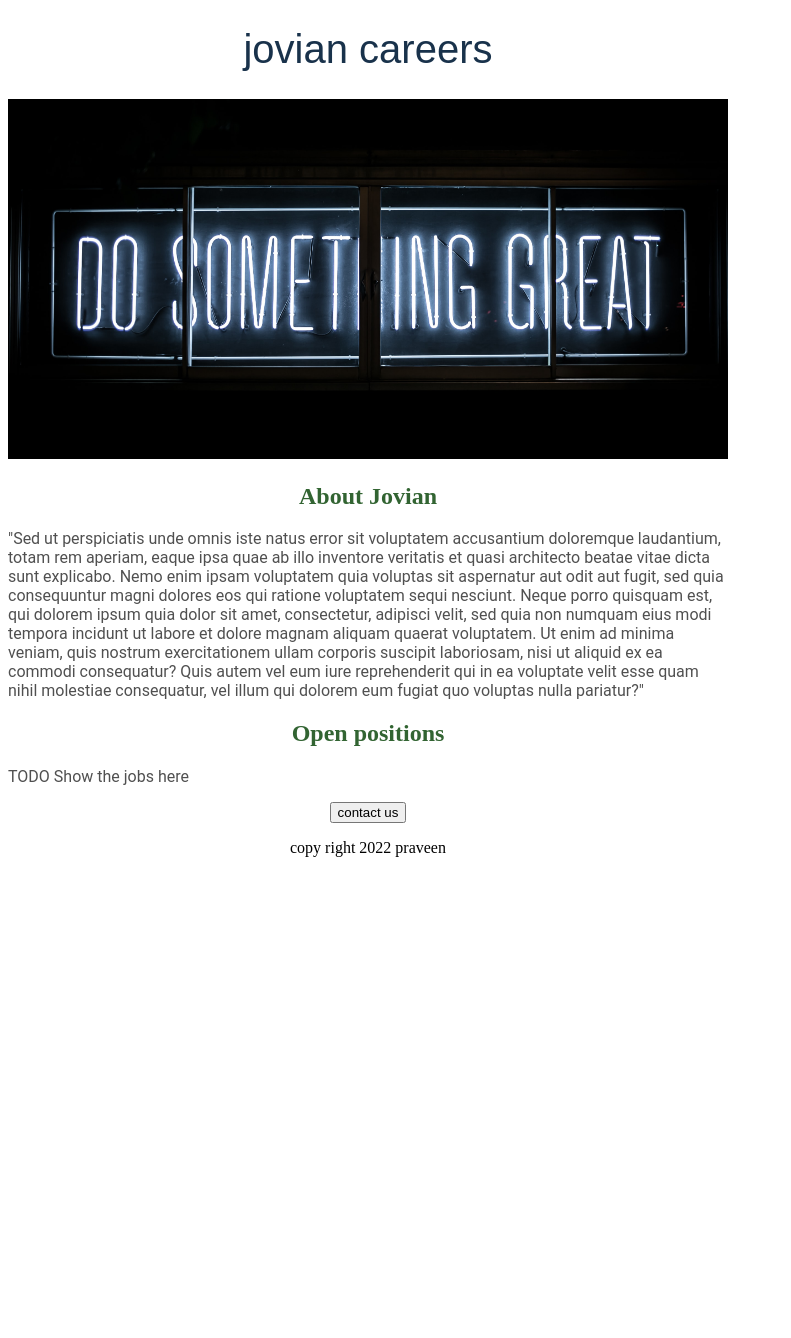
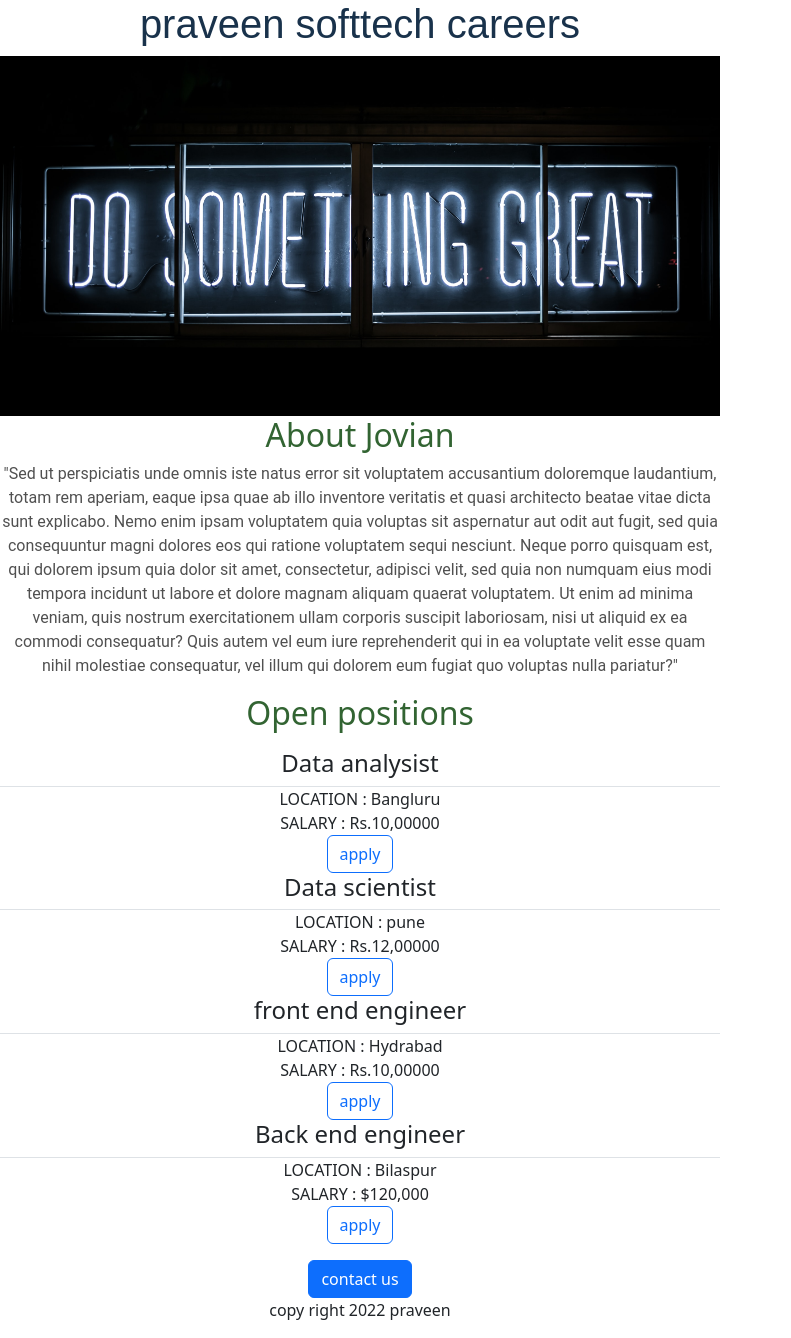
Before and after one commit to praveenpandey77/after-assignment-in-diwali, a Flask app: page / in a window 1280 px wide. Shown: the whole page, without its empty margins (0-791 px from the left). Before the commit the page ends 857 px from the top, so only its background shows below. Run offline with Flask 2, Linux system fonts and the light colour scheme.

Commit message:
inculded apply button in job

```diff
--- a/app.py
+++ b/app.py
@@ -2,10 +2,39 @@
 
 app = Flask(__name__)
 
+JOBS = [
+  {
+    'ID' : 1,
+    'TITLE' : 'Data analysist',
+    'LOCATION' : 'Bangluru',
+    'SALARY' : 'Rs.10,00000'
+  },
+
+  {
+    'ID' : 2,
+    'TITLE' : 'Data scientist',
+    'LOCATION' : 'pune',
+    'SALARY' : 'Rs.12,00000'
+  },
+
+  {
+    'ID' : 3,
+    'TITLE' : 'front end engineer',
+    'LOCATION' : 'Hydrabad',
+    'SALARY' : 'Rs.10,00000'
+  },
+
+  {
+    'ID' : 1,
+    'TITLE' : 'Back end engineer',
+    'LOCATION' : 'Bilaspur',
+    'SALARY' : '$120,000'
+  }
+]
 
 @app.route("/")
 def hello_world():
-  return render_template('home.html')
+  return render_template('home.html', jobs=JOBS, company_name= 'praveen softtech')
 
 
 if __name__ == "__main__":
--- a/templates/home.html
+++ b/templates/home.html
@@ -1,6 +1,9 @@
 <!DOCTYPE html>
 <html>
   <head>
+     <meta charset="utf-8">
+    <meta name="viewport" content="width=device-width, initial-scale=1">
+    <link href="https://cdn.jsdelivr.net/npm/bootstrap@5.2.2/dist/css/bootstrap.min.css" rel="stylesheet" integrity="sha384-Zenh87qX5JnK2Jl0vWa8Ck2rdkQ2Bzep5IDxbcnCeuOxjzrPF/et3URy9Bv1WTRi" crossorigin="anonymous">
     <title>jovian career</title>
     <style>
       h1{
@@ -38,18 +41,25 @@
       }
     </style>
   </head>
-  <body>
+  <body class = "text-center" >
     <div id="container">
-    <h1>jovian careers</h1>
+    <h1>{{company_name}} careers</h1>
      <img id="diwalli" src="https://dewali-home-work-1.praveenpandey77.repl.co/static/bannerdiwalli.jpg" >
     <h2>About Jovian</h2>
       <p class="bodytext">
     "Sed ut perspiciatis unde omnis iste natus error sit voluptatem accusantium doloremque laudantium, totam rem aperiam, eaque ipsa quae ab illo inventore veritatis et quasi architecto beatae vitae dicta sunt explicabo. Nemo enim ipsam voluptatem quia voluptas sit aspernatur aut odit aut fugit, sed quia consequuntur magni dolores eos qui ratione voluptatem sequi nesciunt. Neque porro quisquam est, qui dolorem ipsum quia dolor sit amet, consectetur, adipisci velit, sed quia non numquam eius modi tempora incidunt ut labore et dolore magnam aliquam quaerat voluptatem. Ut enim ad minima veniam, quis nostrum exercitationem ullam corporis suscipit laboriosam, nisi ut aliquid ex ea commodi consequatur? Quis autem vel eum iure reprehenderit qui in ea voluptate velit esse quam nihil molestiae consequatur, vel illum qui dolorem eum fugiat quo voluptas nulla pariatur?"
       </p>
       <h2>Open positions</h2>
-      <p class="bodytext">TODO Show the jobs here</p>
+      <p class="bodytext">
+        <div>
+          {%for job in jobs%}
+          {% include 'jobitem.html'%}
+
+          {%endfor%}
+        </div>
+      </p>
       <div style="text-align : center;">
-      <button>contact us</button>
+      <button class="btn btn-primary">contact us</button>
         <p>copy right 2022 praveen</p>
       </div>
     </div>
--- /dev/null
+++ b/templates/jobitem.html
@@ -0,0 +1,8 @@
+
+             <div class="border-bottom">
+               <h4 style = "color : rgb(80 100 120), margin-bottom : 4px">{{job['TITLE']}}
+               </h4>
+             </div>
+          <div>LOCATION : {{job['LOCATION']}}</div>
+          <div>SALARY : {{job['SALARY']}}</div>
+<button type="button" class="btn btn-outline-primary">apply</button>
```
